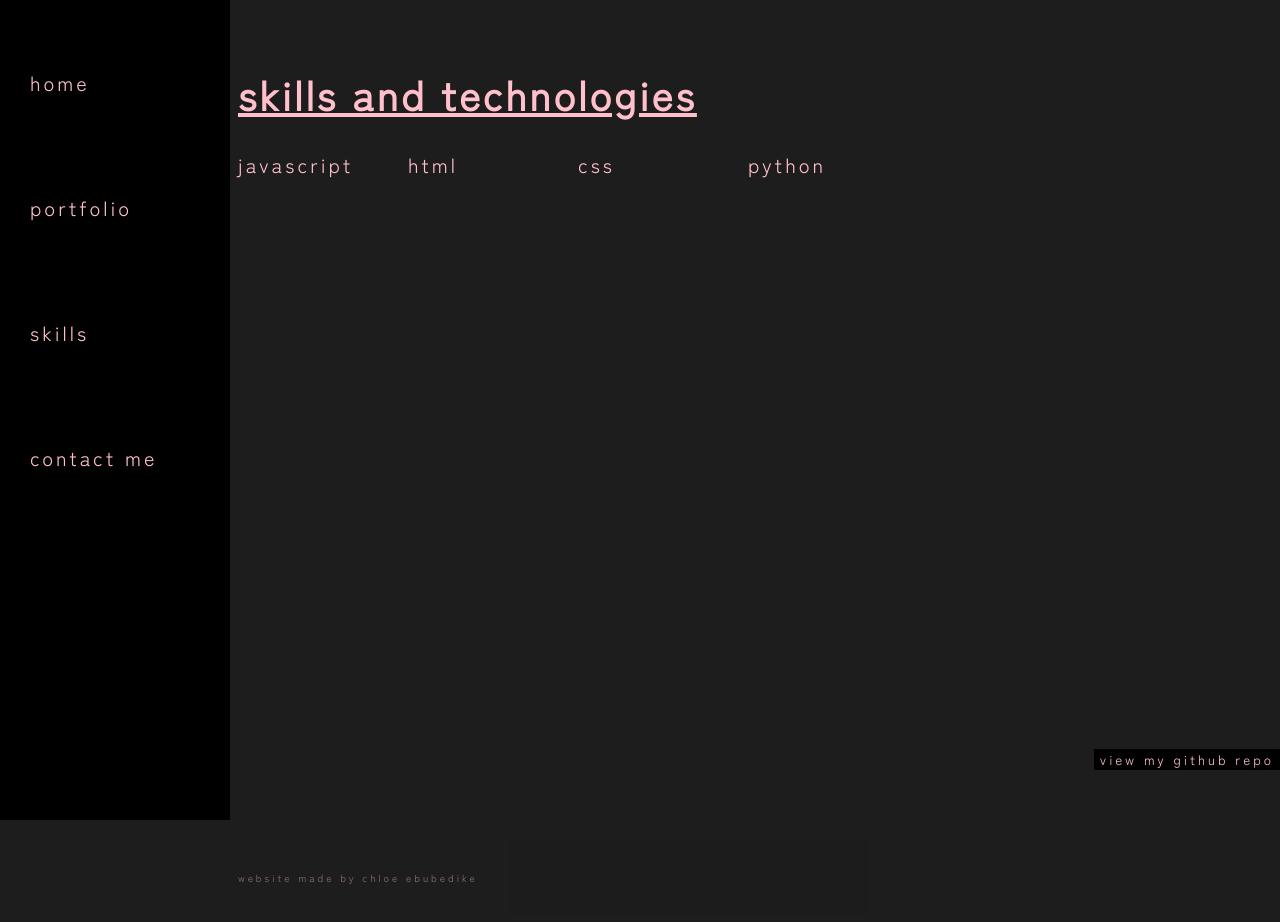
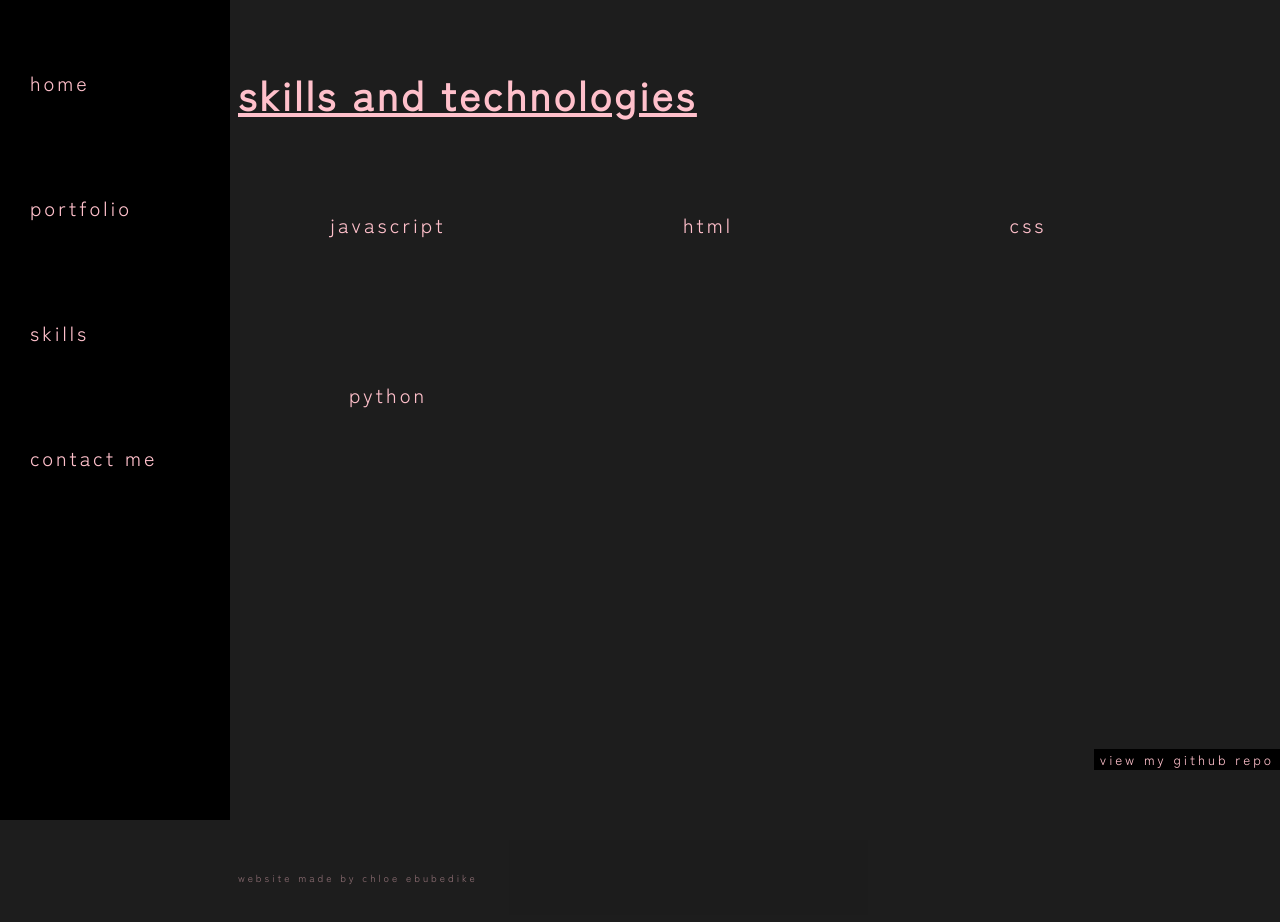
Before and after one commit to chloeebubedike/Portfolio, a plain HTML site: page about.html in a window 1280 px wide. Drawn offline with Linux system fonts and the light colour scheme.

Commit message:
CSS grids

```diff
--- a/about.html
+++ b/about.html
@@ -24,10 +24,10 @@
         <main>
             <h1><u>Skills and technologies</u></h1>
             <div class="container-skills">
-                <div> JavaScript</div>
-                <div> HTML</div>
-                <div> CSS</div>
-                <div> Python</div>
+                <div class="grid-center"> JavaScript</div>
+                <div class="grid-center"> HTML</div>
+                <div class="grid-center"> CSS</div>
+                <div class="grid-center"> Python</div>
 
 
             </div>
--- a/style.css
+++ b/style.css
@@ -222,11 +222,15 @@ hr{
 
 .container-skills{
     display: grid;
-    grid-template-columns:150px 150px 150px 150px;
-    grid-template-rows: 150px 150px 150px 150px;
+    grid-template-columns:repeat( auto-fit, minmax(150px, 300px));
+    grid-template-rows: repeat(4, 150px);
     grid-gap: 20px;
+    justify-items: center;
+    align-items: center;
 
 }
+
+
 
 @media only screen and (min-width: 810px) {
     .sidenav {
```
